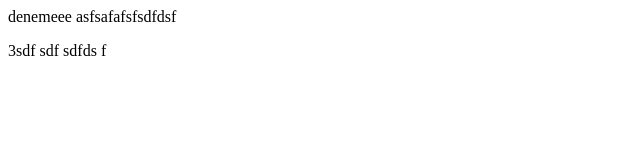
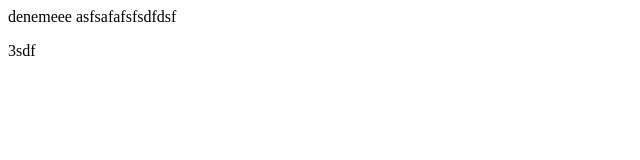
Before and after one commit to gthbecankurt/genesis, a plain HTML site: page index.html in a window 1280 px wide. Shown: the full height of the page, 0-640 px from the left. Drawn offline with Linux system fonts and the light colour scheme.

```diff
--- a/index.html
+++ b/index.html
@@ -2,9 +2,7 @@ denemeee
         asfsafafsfsdfdsf
 
         <p>3sdf
-                sdf
-                sdfds
-                f
+
 
 
         <p></p>
```
